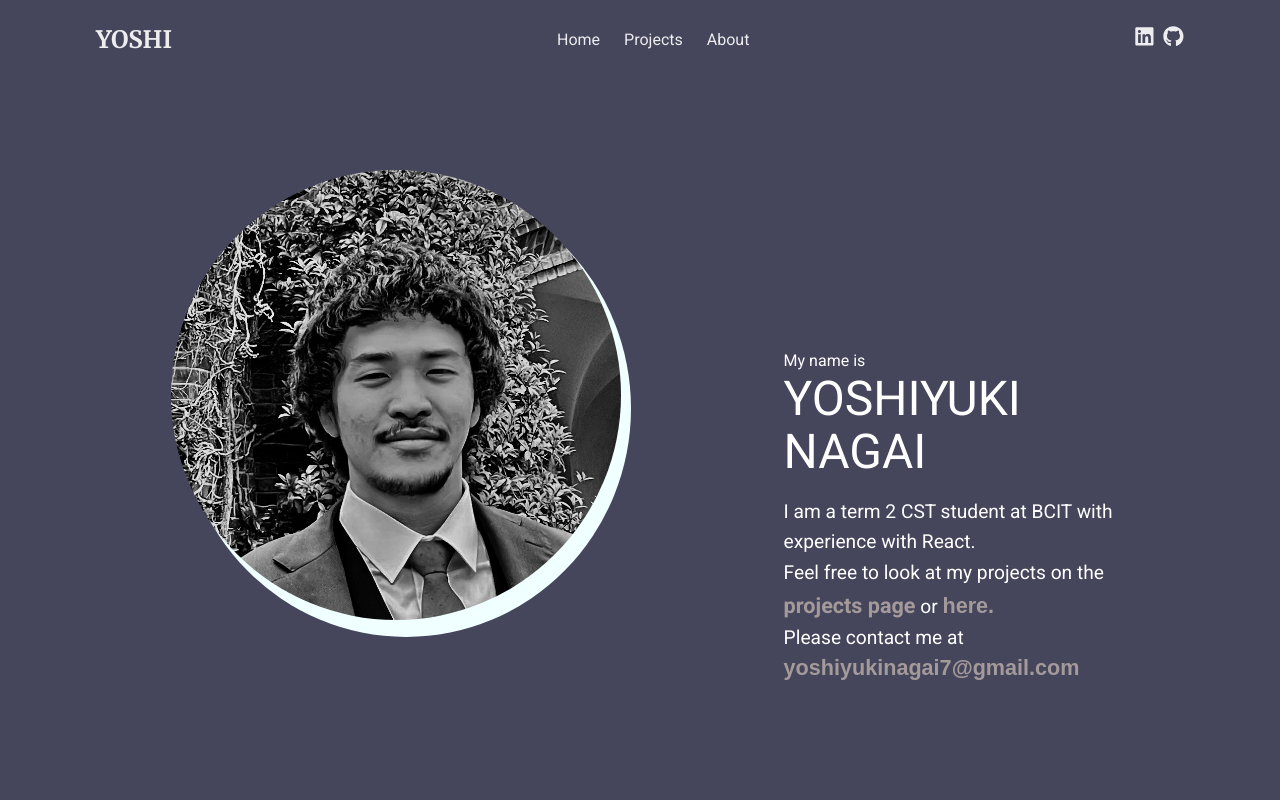
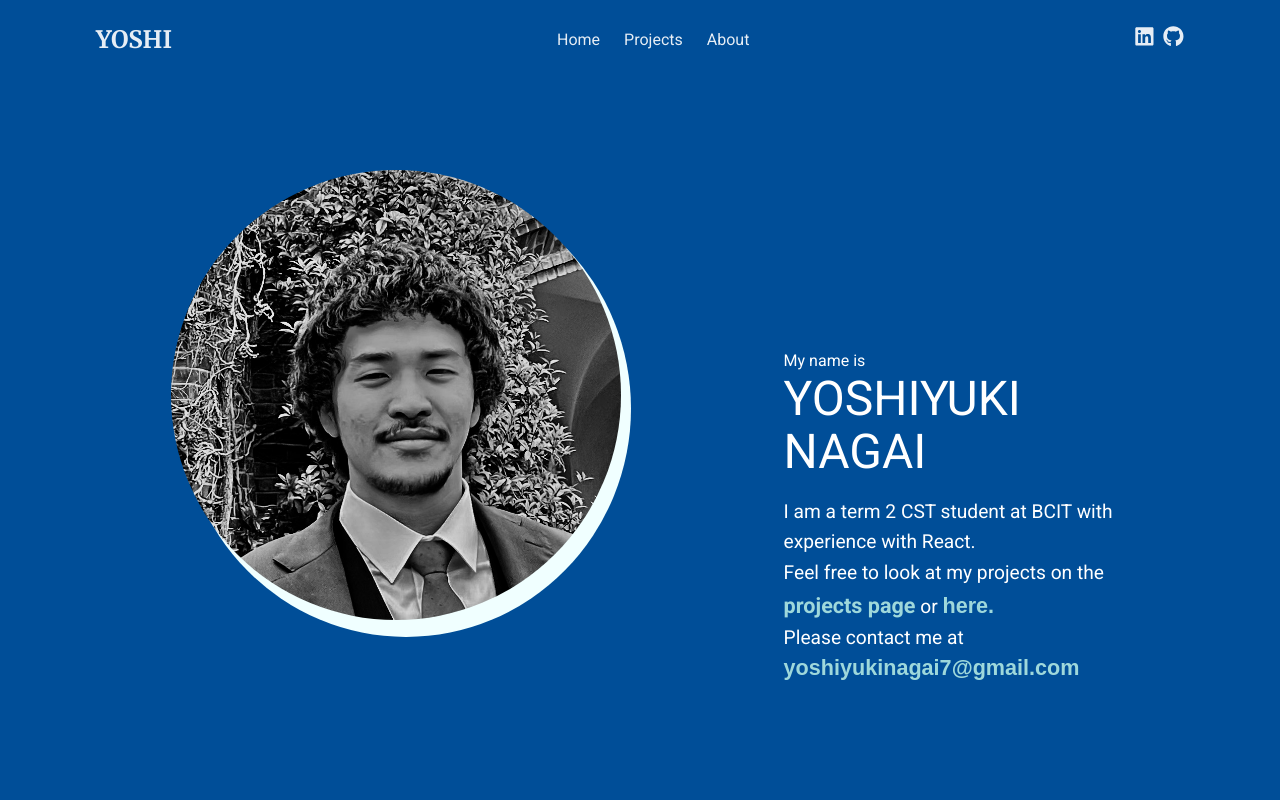
Before and after one commit to yoshi3689/portfolio, a React (Create React App) app: page / in a window 1280 px wide. Shown: the top 800 px of the page. Built offline with nearby package versions, Linux system fonts and the light colour scheme.

Commit message:
change the color palete for the entire website

```diff
--- a/src/app.css
+++ b/src/app.css
@@ -7,9 +7,28 @@ pushster 400 */
   --section-height: calc(100vh - var(--nav-height));
   --prim-c: #15023a;
   --txt-clr-default: #fff;
-  --acc-clr__primary: rgb(240, 201, 45);
-  --acc-clr__secondary: rgb(245, 136, 40);
-  --bg-clr-universal: rgb(69, 69, 91);
+  --special-section-clr: #E6E6E9;
+  --acc-clr__txt:#9ED8DB;
+  --acc-clr__primary: #FF7F51;
+  --acc-clr__secondary: #e8490f;
+  --bg-clr-universal: #004E98;
+
+  /*
+    beach-vibe
+    #D64045
+    #E9FFF9
+    #9ED8DB
+    #467599
+    #1D3354
+
+    monotone
+    000000
+    #66666E
+    9999A1
+    #E6E6E9
+    #F4F4F6
+
+    */
 }
 
 *, *::after, *::before {
--- a/src/components/button/button.css
+++ b/src/components/button/button.css
@@ -16,7 +16,7 @@
 
 .btn__text {
   border: none;
-  color: rgb(164, 154, 154);
+  color: var(--acc-clr__txt);
   background-color: transparent;
   font-weight: 600;
   display: inline-block;
@@ -25,12 +25,12 @@
 .btn:hover {
   transform: translateY(-2px);
   box-shadow: 0 2px 0 0 rgba(0, 0, 0, 0.3);
-  color: var(--acc-clr__primary);
+  /* color: var(--acc-clr__primary); */
 }
 .btn:active {
   transform: translateY(0px);
   box-shadow: unset;
-  color: var(--acc-clr__secondary);
+  color: var(--acc-clr__primary);
 }
 
 .btn--small {
--- a/src/components/dropdown/dropdown.css
+++ b/src/components/dropdown/dropdown.css
@@ -9,7 +9,7 @@
   /* flex-direction: column; */
   gap: 1.5rem;
   list-style-type: none;
-  background-color: #fff;
+  background-color: var(--special-section-clr);
   transition: transform 300ms ease-in-out;
   transform-origin: right;
 }
--- a/src/components/nav/nav.css
+++ b/src/components/nav/nav.css
@@ -91,7 +91,7 @@
 
 .toggled {
   opacity: 1.0;
-  background-color: #fff;
+  background-color: var(--special-section-clr);
 }
 
 .toggled a {
```
